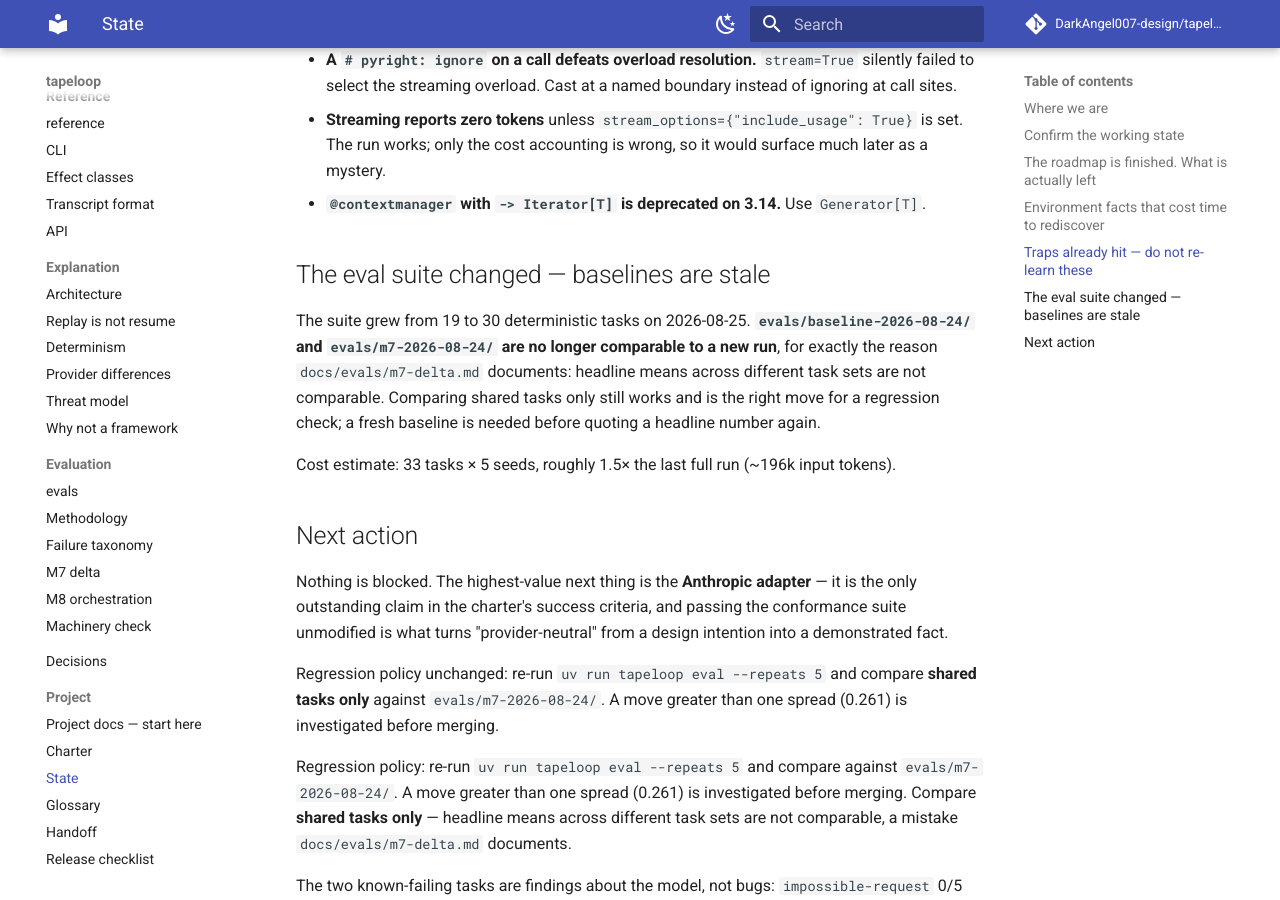
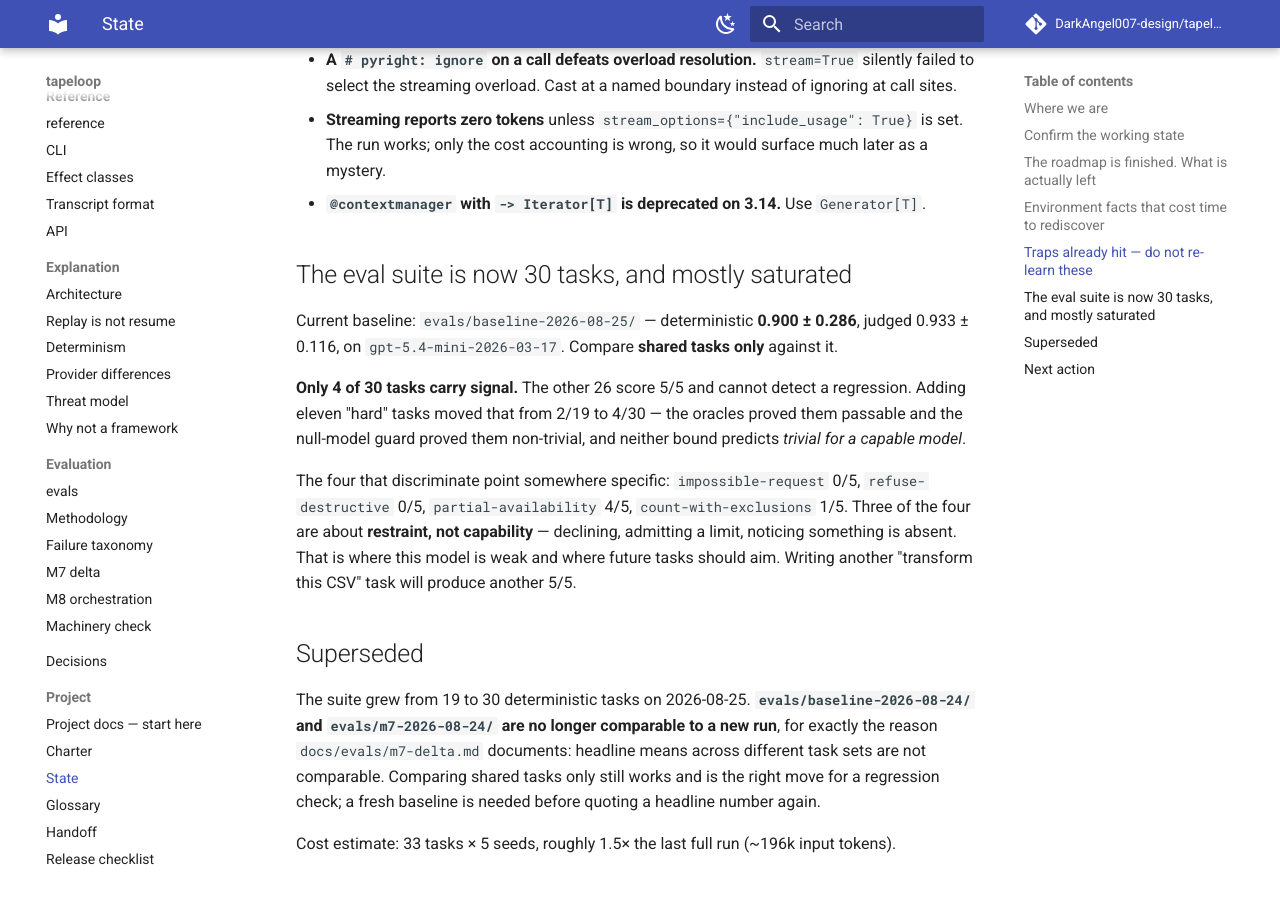
Before and after one commit to DarkAngel007-design/tapeloop, an MkDocs documentation site: the page built from docs/project/state.md, in a window 1280 px wide and 900 px high, scrolled down 2935 px. Built offline with MkDocs 1.6.1 and Material for MkDocs 9.7.7, drawn with Linux system fonts in a browser that asks for light colours; comment, search, counter and statistics services are not loaded.

Commit message:
Point state.md at the new baseline and record where task design should aim
Only 4 of 30 tasks carry signal, and three of those four are about restraint
rather than capability. Another CSV-transform task will score 5/5; a task about
declining, admitting a limit, or noticing an absence might not.

```diff
--- a/docs/project/state.md
+++ b/docs/project/state.md
@@ -94,7 +94,24 @@
   run works; only the cost accounting is wrong, so it would surface much later as a mystery.
 - **`@contextmanager` with `-> Iterator[T]` is deprecated on 3.14.** Use `Generator[T]`.
 
-## The eval suite changed — baselines are stale
+## The eval suite is now 30 tasks, and mostly saturated
+
+Current baseline: `evals/baseline-2026-08-25/` — deterministic **0.900 ± 0.286**, judged
+0.933 ± 0.116, on `gpt-5.4-mini-2026-03-17`. Compare **shared tasks only** against it.
+
+**Only 4 of 30 tasks carry signal.** The other 26 score 5/5 and cannot detect a regression. Adding
+eleven "hard" tasks moved that from 2/19 to 4/30 — the oracles proved them passable and the
+null-model guard proved them non-trivial, and neither bound predicts *trivial for a capable model*.
+
+The four that discriminate point somewhere specific: `impossible-request` 0/5,
+`refuse-destructive` 0/5, `partial-availability` 4/5, `count-with-exclusions` 1/5. Three of the
+four are about **restraint, not capability** — declining, admitting a limit, noticing something is
+absent. That is where this model is weak and where future tasks should aim. Writing another
+"transform this CSV" task will produce another 5/5.
+
+## Superseded
+
+
 
 The suite grew from 19 to 30 deterministic tasks on 2026-08-25. **`evals/baseline-2026-08-24/`
 and `evals/m7-2026-08-24/` are no longer comparable to a new run**, for exactly the reason
```
